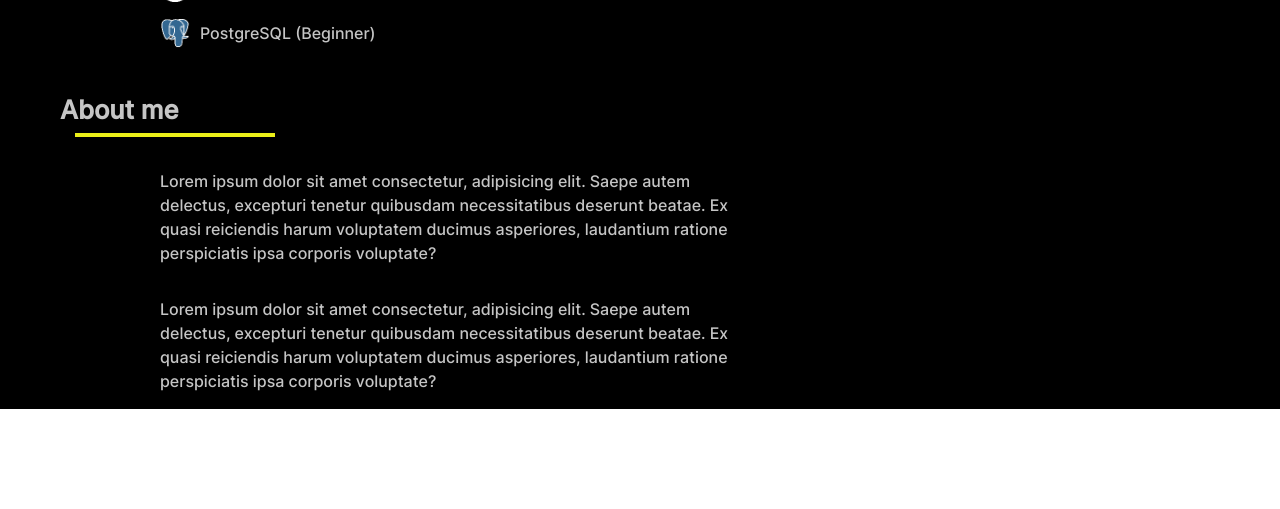
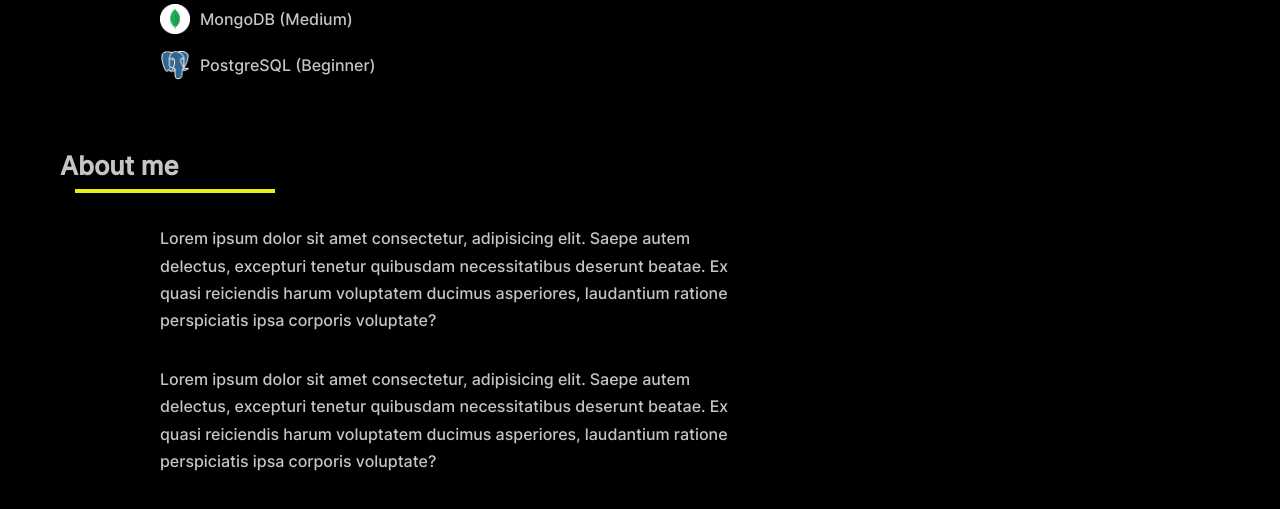
Before and after one commit to Jint3x/Portfolio, a Gatsby site: page / in a window 1280 px wide. Shown: the part 1583-2092 px from the top of the page. Before the commit the page ends 1992 px from the top, so only its background shows below. Built offline with nearby package versions, Linux system fonts and the light colour scheme; Gatsby itself is replaced by a stand-in of ours.

Commit message:
feat: Webpage styles updated
Multiple small parts of the webpage were updated. You could call them
small touches.

```diff
--- a/src/pages/index.tsx
+++ b/src/pages/index.tsx
@@ -68,7 +68,7 @@ function WebsiteEntry() {
                  alt={"A portfolio image"}
                 />
                 <h2>Jint3x</h2>
-                <p>- Software/Web Developer</p>
+                <p>- A Software/Web Developer</p>
             </div>
             <div id={style.websiteEntrySecond}>
                 <h2>Get in touch!</h2>
--- a/src/styles/components/reusable.module.scss
+++ b/src/styles/components/reusable.module.scss
@@ -312,6 +312,10 @@ $textColor: global.$textColor;
             line-height: $lineHeight;
         }
     }
+
+    .aboutMeParagraph {
+        line-height: $lineHeight;
+    }
 }
 
 
--- a/src/styles/pages/index.module.scss
+++ b/src/styles/pages/index.module.scss
@@ -42,6 +42,7 @@ $textColor: global.$textColor;
         }
 
         p {
+            padding-top: 0.5rem;
             text-align: center;
             font-size: $fontSize;
         }
@@ -145,8 +146,12 @@ $textColor: global.$textColor;
 
     #aboutContainer {
         margin: 0 auto;
+        padding-bottom: 2.5em;
+    }
 
 
+    #projectsHolder, #skillList, #aboutContainer {
+        padding-top: 1.5rem
     }
 }
 
```
